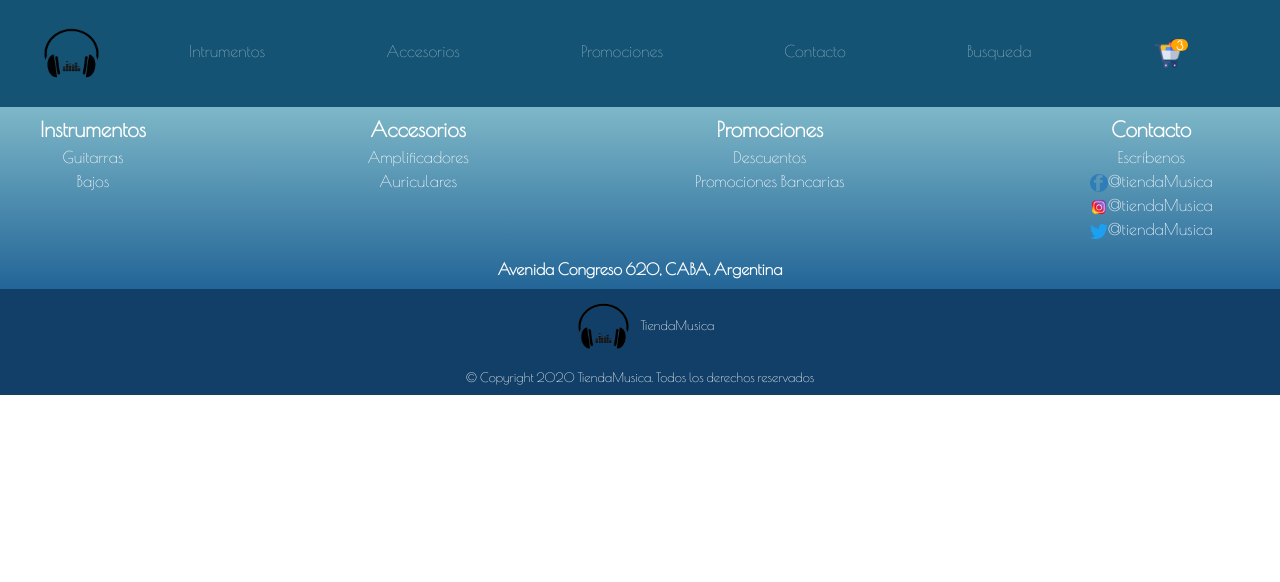
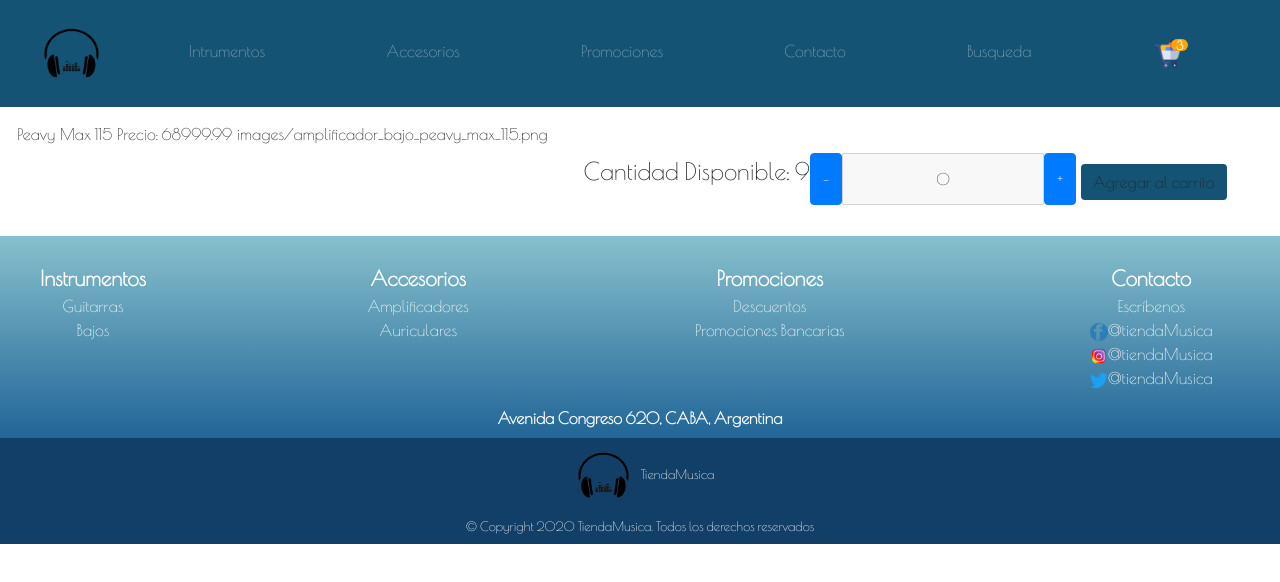
Before and after one commit to nicodiaz31/curso_React, a React (Create React App) app: page /item/12 in a window 1280 px wide. Shown: the top 582 px of the page. Built offline with nearby package versions, Linux system fonts and the light colour scheme.

Commit message:
entrega desafio 9

```diff
--- a/public/style.css
+++ b/public/style.css
@@ -495,9 +495,14 @@ a {
     color: white;
 }
 
+.modal-body {
+    margin: 15px;
+}
+
 .row__orden {
     justify-content: space-around;
-    margin-bottom: 15px;
+    margin: 15px;
+    margin-bottom: 20px;
 }
 
 .title__image--center {
--- a/src/App.jsx
+++ b/src/App.jsx
@@ -6,6 +6,7 @@ import {BrowserRouter, Route, Switch } from 'react-router-dom';
 import HomepageComponent from './components/homepage';
 import FooterComponent from './components/footer';
 import ItemDetailContainer from './containers/itemdetailcontainer';
+import CartComponent from './components/cart';
 
 let numberArticles = 3;
 
@@ -22,8 +23,11 @@ function App() {
           <Route path="/category/:categoryName">
             <ItemListContainerComponent/>
           </Route>
-          <Route path="category/:categoryName/item/:itemId">
+          <Route path="/item/:itemId">
             <ItemDetailContainer/>
+          </Route>
+          <Route path="/cart">
+            <CartComponent />
           </Route>
         </Switch>
         <FooterComponent />
--- /dev/null
+++ b/src/components/cart/index.jsx
@@ -0,0 +1,13 @@
+import React from 'react';
+
+const CartComponent = () => {
+    return(
+        <>
+        <div className="modal-body row">
+            Hola, soy el carrito
+        </div>
+        </>
+    )
+}
+
+export default CartComponent;
--- a/src/components/item/index.jsx
+++ b/src/components/item/index.jsx
@@ -10,7 +10,6 @@ const ItemComponent = (props) => {
 
     const onClick = () => {
         props.getItemId(item.id)
-
         props.onClick();
     }
 
@@ -29,7 +28,7 @@ const ItemComponent = (props) => {
                         <div className="center">
                             <p className="p__title">{item.marca} {item.modelo}</p>
                             <p>Precio: ARS ${item.precio}</p>
-                            <button className="btn blue__button mt-auto" onClick={onClick}><NavLink to={`/category/guitarras/item/${item.id}`}>Ver Artículo</NavLink></button>
+                            <button className="btn blue__button mt-auto" onClick={onClick}><NavLink to={`/item/${item.id}`} onClick={onClick}>Ver Artículo</NavLink></button>
                         </div>
                     </div>
                 </div>
--- a/src/components/itemList/index.jsx
+++ b/src/components/itemList/index.jsx
@@ -37,7 +37,9 @@ const ItemListComponent = (props) => {
     }, [categoryName])
 
     const showModal = () => {
-        setShowDetails(true)
+        console.log(showDetails)
+        setShowDetails(prev => !prev)
+        console.log(showDetails)
     }
 
     const getItemId = (itId) => {
--- a/src/components/itemcount/index.jsx
+++ b/src/components/itemcount/index.jsx
@@ -1,7 +1,7 @@
 import React, { useState } from 'react';
 
 const ItemCountComponent = (props) => {
-    const [count, setCount] = useState(props.initialValue);
+    const [count, setCount] = useState(props.quantity);
 
     const onAdd = () => {
         if (count < props.stock) {
@@ -17,16 +17,18 @@ const ItemCountComponent = (props) => {
         }
     }
 
+    const onClick = () =>{
+        props.onAdd(count)
+    }
+
     return (
         <>
-            <div>
-                <button className="btn btn-primary" onClick={ () =>
-                    onSubstrain()
-                }> - </button>
+            <div className="modal-body row">
+                <p>Cantidad Disponible: { props.stock }</p>
+                <button className="btn btn-primary" onClick={onSubstrain}> - </button>
                 <input value={ count } disabled className="quantity__input"/>
-                <button className="btn btn-primary" onClick={ ()=>
-                    onAdd()
-                }> + </button>
+                <button className="btn btn-primary" onClick={onAdd}> + </button>
+                <button className="btn blue__button mt-auto" onClick={onClick}> Agregar al carrito</button>
             </div>
         </>
     )
--- a/src/components/itemdetail/index.jsx
+++ b/src/components/itemdetail/index.jsx
@@ -1,11 +1,25 @@
-import React from 'react';
+import React, { useEffect, useState } from 'react';
 import ItemCountComponent from "../itemcount";
+import {NavLink} from 'react-router-dom';
 
 const ItemDetailComponent = (props) => {
 
-    let stock = 9;
-    const initialValue = stock > 0 ? 1 : 0;
+    const [quantity, setQuantity] = useState(0);
+    const [showButton, setShowButton] = useState(false)
+    const stock = 9;
 
+    useEffect(()=>{
+        return () => {};
+    },[]);
+
+    const onAdd = (quantity) => {
+        setQuantity(quantity);
+        console.log("cantidad: " + quantity)
+        setShowButton(true);
+        console.log(showButton)
+    }
+
+    if (props.showModal === true) {
         return (
             <>
                 <div className='modal'>
@@ -20,9 +34,37 @@ const ItemDetailComponent = (props) => {
                     </div>
                 </div>
                 <p>Cantidad Disponible: { stock }</p>
-            <ItemCountComponent stock={ stock } initialValue={ initialValue }/>
+                <ItemCountComponent stock={ stock } quantity={quantity} onAdd={onAdd}/>
+            </>
+        )
+    } else {
+        return (
+            <>
+                <div className="row row__orden">
+                    <div className="row">
+                        <span>{props.item.marca}</span>
+                    </div>
+                    <div className="row">
+                        <span>{props.item.modelo}</span>
+                    </div>
+                    <div className="row">
+                        <span>Precio: {props.item.precio}</span>
+                    </div>
+                    <div className="row">
+                        <span>{props.item.imagen}</span>
+                    </div>
+                    <div className="row">
+                        {showButton ? <button className="btn blue__button mt-auto">
+                            <NavLink to={`/cart`}>Finalizar Compra</NavLink>
+                            </button>:<ItemCountComponent stock={ stock } quantity={quantity} onAdd={onAdd}/>}
+                    </div>
+                </div>
+
             </>
         )
     }
 
+
+}
+
 export default ItemDetailComponent;
--- a/src/containers/itemdetailcontainer/index.jsx
+++ b/src/containers/itemdetailcontainer/index.jsx
@@ -8,6 +8,7 @@ const ItemDetailContainer = (props) => {
     const {itemId} = useParams();
     console.log(itemId)
     const [item, setItem] = useState();
+    console.log("hola " +props.showDetails)
 
     useEffect(() =>{
         setTimeout(() => {
@@ -28,7 +29,7 @@ const ItemDetailContainer = (props) => {
 
     return(
         <>
-        {item ? <ItemDetailComponent setShowDetails={props.setShowDetails} item={item}/> : null}
+        {item ? props.showDetails ? <ItemDetailComponent setShowDetails={props.setShowDetails} item={item}/> : <ItemDetailComponent showDetails={props.showDetails} item={item}/> : null}
         </>
     )
 }
```
Also changed, not shown: 1 other file (tests, documents, lock files or other folders). Lines whose indentation alone changed are shown as unchanged.
